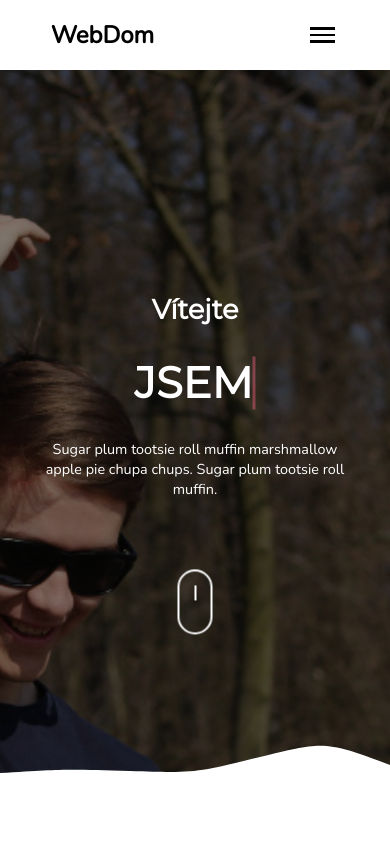
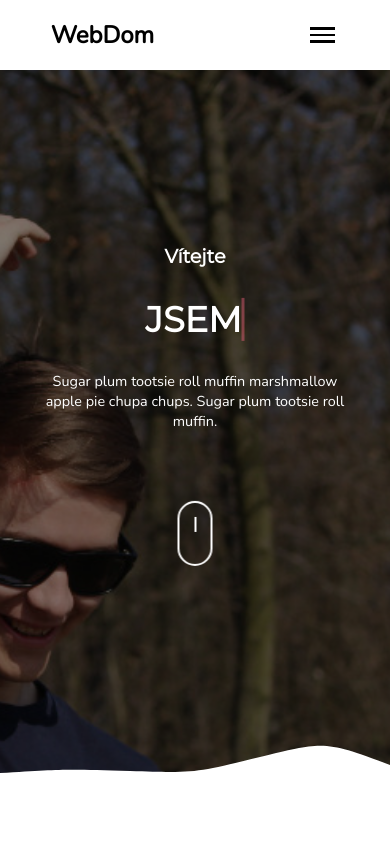
Before and after one commit to aidomon/personal-portfolio-website, a plain HTML site: page index.html in a window 390 px wide. Shown: the top 844 px of the page. Drawn offline with nearby package versions, Linux system fonts and the light colour scheme.

Commit message:
css change

```diff
--- a/assets/css/index.css
+++ b/assets/css/index.css
@@ -139,6 +139,7 @@ h2 > span {
 		background-color: black !important;
 	}
 	.submenu_active {
+		display: block;
 		transform: translateY(0%);
 	}
 }
@@ -146,7 +147,7 @@ h2 > span {
 /* domu */
 #domu {
 	height: 100vh;
-	background-image: url("/personal-portfolio-website/assets/images/hands_up_crop.jpg");
+	background-image: url("/assets/images/hands_up_crop.jpg");
 	background-repeat: no-repeat;
 	background-position: center;
 	background-size: cover;
@@ -273,14 +274,17 @@ svg {
 		font-size: 0.5rem;
 	}
 	#introduction_text h1 {
-		font-size: 2.7rem;
+		font-size: 2.2rem;
 	}
 	#introduction_text h2 {
-		font-size: 1.7rem;
+		font-size: 1.2rem;
 	}
 	#introduction_text p {
 		font-size: 0.9rem;
 		max-width: 90%;
+	}
+	#introduction_text {
+		top: 48%;
 	}
 }
 
@@ -438,10 +442,10 @@ svg {
 }
 
 a:nth-of-type(1) > .portfolio_card {
-	background-image: url("/personal-portfolio-website/assets/images/copodniknout.jpg");
+	background-image: url("/assets/images/copodniknout.jpg");
 }
 a:nth-of-type(2) > .portfolio_card {
-	background-image: url("/personal-portfolio-website/assets/images/sevidbluehouse.jpg");
+	background-image: url("/assets/images/sevidbluehouse.jpg");
 }
 
 /* kontakt */
```
